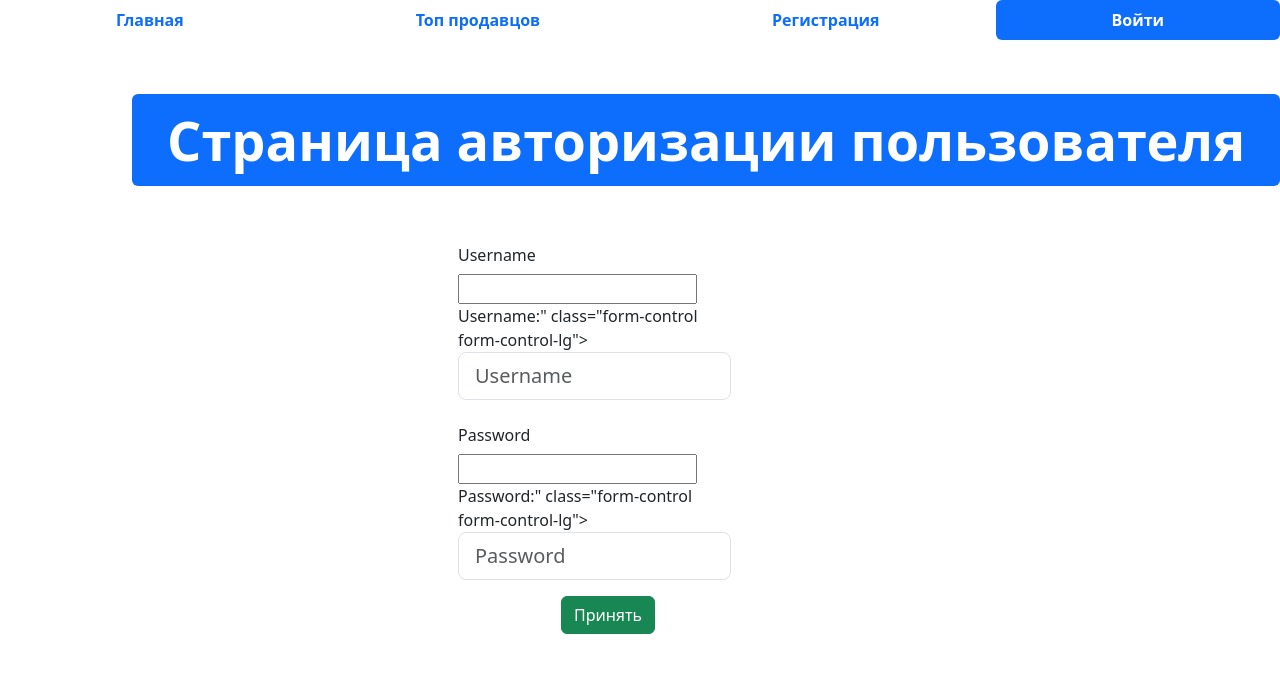
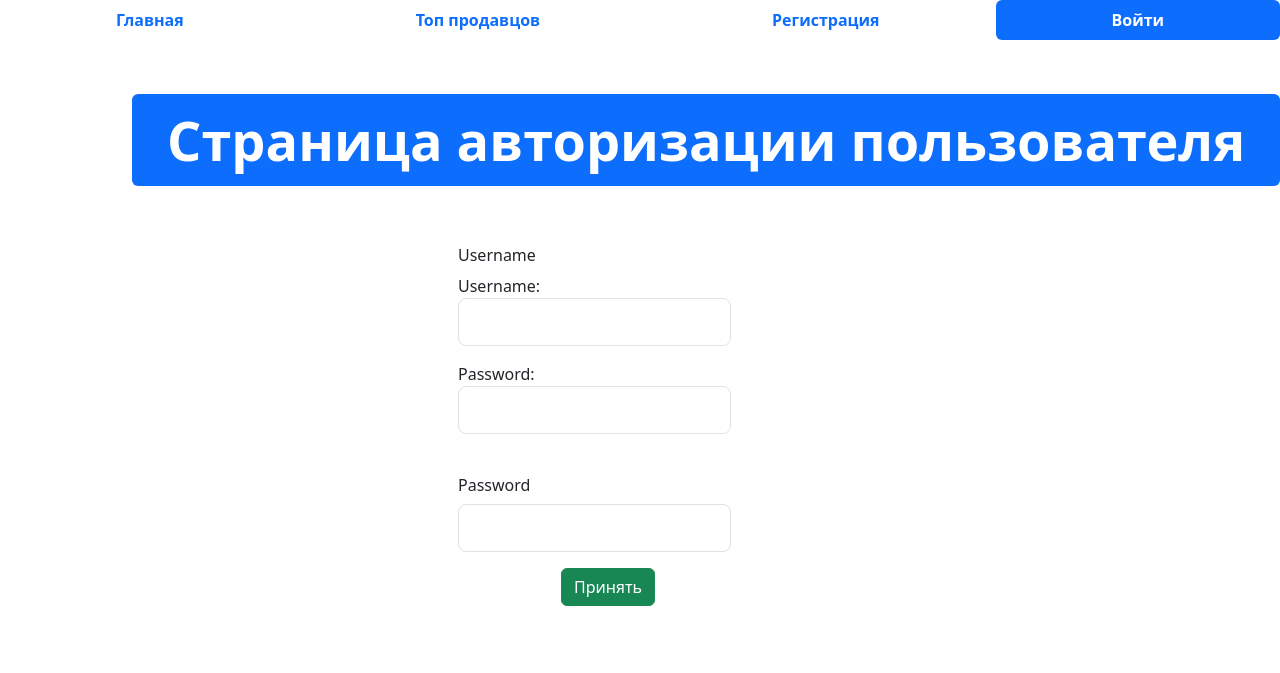
Before and after one commit to Easy-ch/django-webshop, a Django app: template online_shop/templates/app_auth/login.html in a window 1280 px wide. Shown: the top 673 px of the page. Run offline with Django 4.2, Linux system fonts and the light colour scheme; the template is opened without the code that fills it: values that come from a table or form of the project are taken from there, others are empty; some libraries are stand-ins or nearby versions.

Commit message:
second commit

```diff
--- a/online_shop/app_auth/forms.py
+++ b/online_shop/app_auth/forms.py
@@ -1,33 +1,24 @@
-from django import forms
 from django import forms
 from typing import Any
 from django.contrib.auth.models import User
 from django.contrib.auth.forms import UserCreationForm
+from django.contrib.auth.forms import AuthenticationForm, UsernameField
 
-
-class LoginForm(forms.Form):
-    username = forms.CharField(
-        widget=forms.TextInput(
-            attrs={
-                "placeholder": "Username",
-                "class": "form-control form-control-lg"
-            }
-        ),error_messages={
-               'required': 'The username field is required.'
-        })
-    password = forms.CharField(
-        widget=forms.PasswordInput(
-            attrs={
-                "placeholder": "Password",
-                "class": "form-control form-control-lg"
-            }
-        ),error_messages={
-               'required': 'The password field is required.'
-        })
+class UserLoginForm(AuthenticationForm):
+    def __init__(self, *args, **kwargs):
+        super(UserLoginForm, self).__init__(*args, **kwargs)
+    username = UsernameField(widget=forms.TextInput(
+        attrs={'class': 'form-control form-control-lg', 'placeholder': '', 'id': 'username'}))
+    password = forms.CharField(widget=forms.PasswordInput(
+        attrs={
+            'class': 'form-control form-control-lg',
+            'placeholder': '',
+            'id': 'password',
+        }
+))
     class Meta:
-       model = User
-       fields  = ['username','password']
-
+      model = User
+      fields  = ['username','password1']
 
 class RegisterForm(UserCreationForm):
    def __init__(self, *args: Any, **kwargs):
--- a/online_shop/app_auth/models.py
+++ b/online_shop/app_auth/models.py
@@ -1,3 +1 @@
 from django.db import models
-
-# Create your models here.
--- a/online_shop/templates/app_auth/login.html
+++ b/online_shop/templates/app_auth/login.html
@@ -68,23 +68,25 @@
     {% endif %}
     <form method="post">
       {% csrf_token %}
-
       <div class="row mb-3">
         <div class="col">
-          <label class="col-sm-4 col-form-label offset-4">Username</label>
+          <label class="col-sm-4 col-form-label offset-4" >Username</label>
+          <!-- {form.as_p} -->
+          <div class="col-sm-4 offset-4 w-25">
+             {{form.as_p}}
+            <!-- <input type="text" {{ form.username}}   class="form-control form-control-lg"> -->
 
-          <div class="col-sm-4 offset-4 w-25">
-            <input type="text" for="{{ form.username.label_tag }}"  class="form-control form-control-lg">
-            {{ form.username }}
           </div>
         </div>
       </div>
       <div class="row mb-3">
         <div class="col">
           <label class="col-sm-4 col-form-label offset-4" >Password</label>
+          <!-- {form.as_p} -->
           <div class="col-sm-4 offset-4 w-25">
-            <input type="text" for="{{ form.password.label_tag }}"  class="form-control form-control-lg">
-            {{ form.password }}
+            {{ form.password}}
+            <!-- <input type="text"  {{ form.password}}    class="form-control form-control-lg"> -->
+
           </div>
         </div>
       </div>
```
Also changed, not shown: online_shop/app_auth/views.py (+9 -15 lines), online_shop/app_online_shop/migrations/0005_alter_onlineshop_created_time_alter_onlineshop_image_and_more.py (added), online_shop/db.sqlite3, online_shop/manage.py (line endings or trailing spaces), online_shop/online_shop/settings.py (line endings or trailing spaces).
